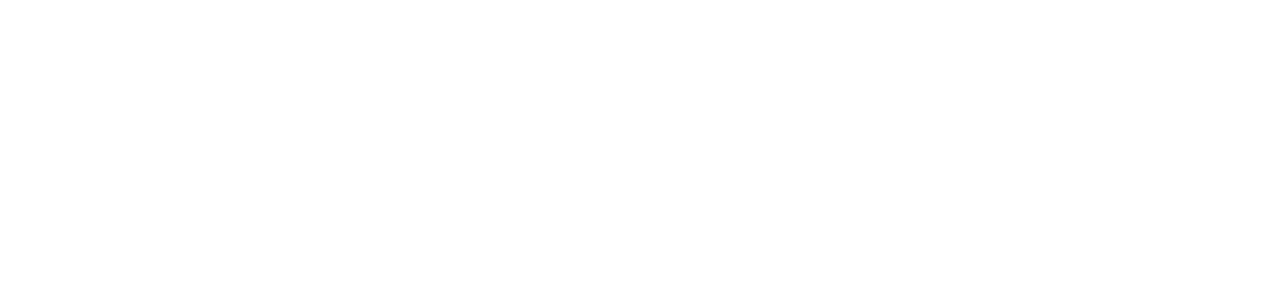
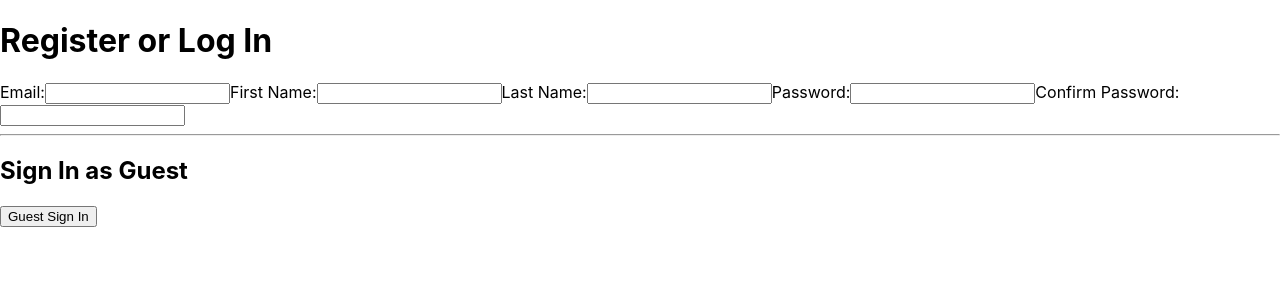
Before and after one commit to Kingbot13/meal-planner-client, a React (Create React App) app: page /login in a window 1280 px wide. Shown: the top 300 px of the page. Built offline with nearby package versions, Linux system fonts and the light colour scheme.

Commit message:
create guest login function

```diff
--- a/src/app/hooks.ts
+++ b/src/app/hooks.ts
@@ -4,3 +4,8 @@
 // Use throughout your app instead of plain `useDispatch` and `useSelector`
 export const useAppDispatch = () => useDispatch<AppDispatch>();
 export const useAppSelector: TypedUseSelectorHook<RootState> = useSelector;
+
+// handle guest status
+export const useGuest = () => {
+
+}
--- a/src/index.tsx
+++ b/src/index.tsx
@@ -4,6 +4,7 @@
 import { Provider } from 'react-redux';
 import { store } from './app/store';
 import App from './App';
+import { LogIn } from './routes/LogIn';
 import ErrorPage from './ErrorPage';
 import reportWebVitals from './reportWebVitals';
 import './index.css';
@@ -19,7 +20,8 @@
   },
   {
     path: "/login",
-
+    element: <LogIn />,
+    errorElement: <ErrorPage />
   }
 ]);
 
--- a/src/routes/LogIn.tsx
+++ b/src/routes/LogIn.tsx
@@ -3,9 +3,16 @@
 
     guest sign in can be a function that sets an item in local storage to reflect guest status
 */
+import { redirect } from "react-router-dom";
 
 export const LogIn = () => {
-
+    const guestSignIn = () => {
+        const storage = localStorage;
+        storage.getItem('guest') ? redirect('/')
+        :
+        storage.setItem('guest', 'true');
+        redirect('/');
+    }
     return (
         <div>
             <div>
@@ -24,6 +31,7 @@
                 </form>
                 <hr/>
                 <h2>Sign In as Guest</h2>
+                <button type="button" onClick={guestSignIn}>Guest Sign In</button>
             </div>
         </div>
     )
```
